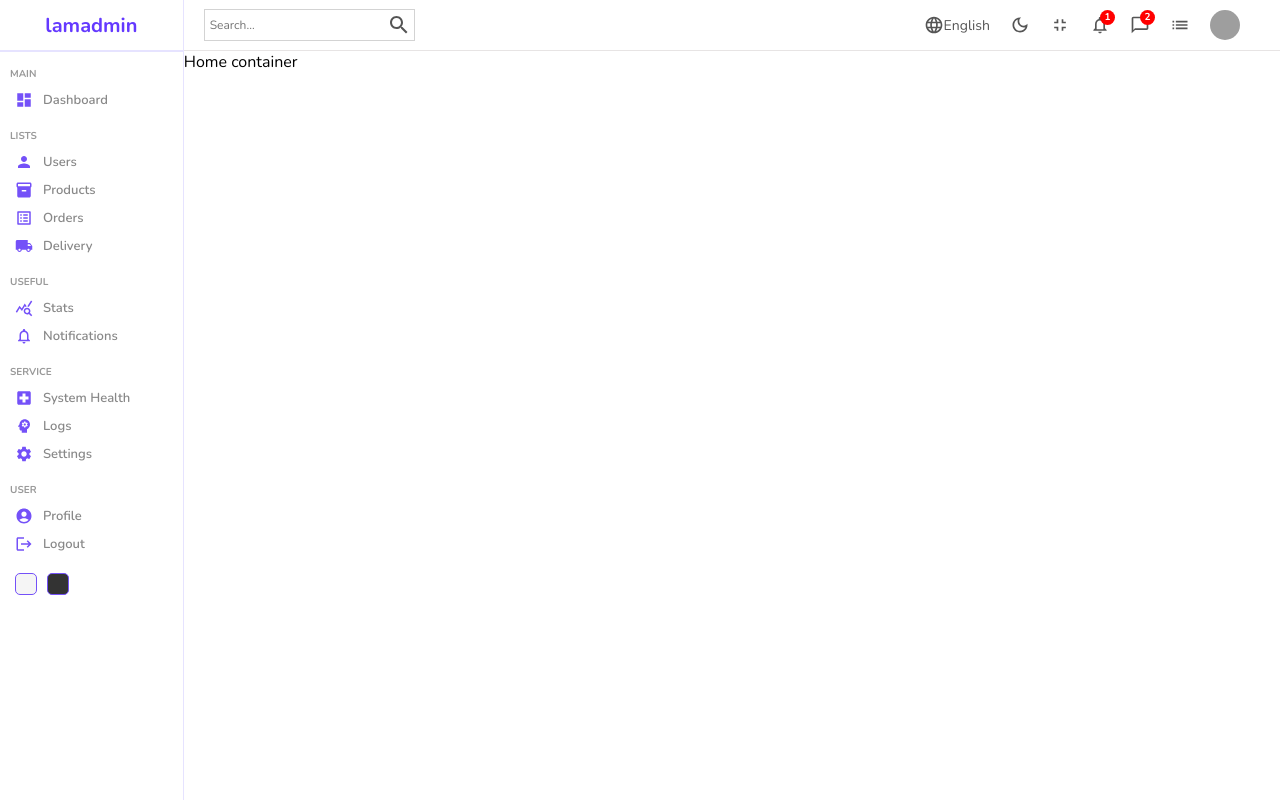
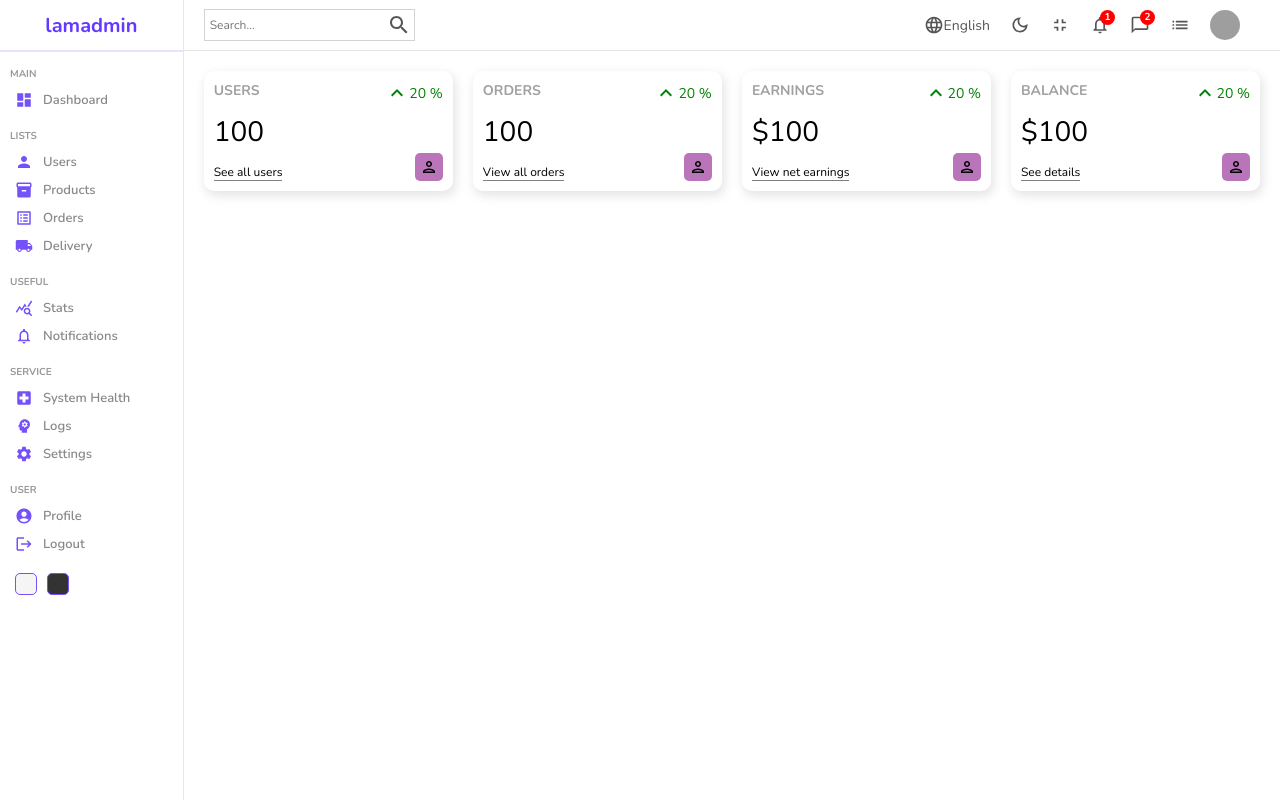
Before and after one commit to irfandayan/reactjs-admin-panel-lamadmin, a React (Create React App) app: page / in a window 1280 px wide. Built offline with nearby package versions, Linux system fonts and the light colour scheme; grey boxes are pictures that could not be loaded.

Commit message:
Add widgets

```diff
--- /dev/null
+++ b/src/components/widget/Widget.jsx
@@ -0,0 +1,75 @@
+import React from "react";
+import "./widget.scss";
+
+import KeyboardArrowUpOutlinedIcon from "@mui/icons-material/KeyboardArrowUpOutlined";
+import PersonOutlinedIcon from "@mui/icons-material/PersonOutlined";
+import AccountBalanceWalletOutlinedIcon from "@mui/icons-material/AccountBalanceWalletOutlined";
+import ShoppingCartOutlinedIcon from "@mui/icons-material/ShoppingCartOutlined";
+import MonetizationOnOutlinedIcon from "@mui/icons-material/MonetizationOnOutlined";
+
+const Widget = ({ type }) => {
+  let data;
+
+  // temp
+  const amount = 100;
+  const diff = 20;
+
+  switch (type) {
+    case "user":
+      data = {
+        title: "USERS",
+        isMoney: false,
+        link: "See all users",
+        icon: <PersonOutlinedIcon className="icon" />,
+      };
+      break;
+    case "order":
+      data = {
+        title: "ORDERS",
+        isMoney: false,
+        link: "View all orders",
+        icon: <ShoppingCartOutlinedIcon className="icon" />,
+      };
+      break;
+    case "earning":
+      data = {
+        title: "EARNINGS",
+        isMoney: true,
+        link: "View net earnings",
+        icon: <MonetizationOnOutlinedIcon className="icon" />,
+      };
+      break;
+    case "balance":
+      data = {
+        title: "BALANCE",
+        isMoney: true,
+        link: "See details",
+        icon: <AccountBalanceWalletOutlinedIcon className="icon" />,
+      };
+      break;
+    default:
+      break;
+  }
+
+  return (
+    <div className="widget">
+      <div className="left">
+        <span className="title">{data.title}</span>
+        <span className="counter">
+          {data.isMoney && "$"}
+          {amount}
+        </span>
+        <span className="link">{data.link}</span>
+      </div>
+      <div className="right">
+        <div className="percentage positive">
+          <KeyboardArrowUpOutlinedIcon />
+          {diff} %
+        </div>
+        <PersonOutlinedIcon className="icon" />
+      </div>
+    </div>
+  );
+};
+
+export default Widget;
--- /dev/null
+++ b/src/components/widget/widget.scss
@@ -0,0 +1,51 @@
+.widget {
+  display: flex;
+  flex: 1;
+  justify-content: space-between;
+  padding: 10px;
+  -webkit-box-shadow: 2px 4px 10px 1px rgba(0, 0, 0, 0.47);
+  box-shadow: 2px 4px 10px 1px rgba(201, 201, 201, 0.47);
+  border-radius: 10px;
+  height: 100px;
+
+  .left,
+  .right {
+    display: flex;
+    flex-direction: column;
+    justify-content: space-between;
+
+    .title {
+      font-weight: bold;
+      font-size: 14px;
+      color: rgb(160, 160, 160);
+    }
+
+    .counter {
+      font-size: 28px;
+      font-weight: 300;
+    }
+    .link {
+      width: max-content;
+      font-size: 12px;
+      border-bottom: 1px solid gray;
+    }
+    .percentage {
+      display: flex;
+      align-items: center;
+      font-size: 14px;
+      &.positive {
+        color: green;
+      }
+      &.negative {
+        color: red;
+      }
+    }
+    .icon {
+      font-size: 18px;
+      padding: 5px;
+      background-color: rgba(128, 0, 128, 0.541);
+      border-radius: 5px;
+      align-self: flex-end;
+    }
+  }
+}
--- a/src/pages/home/Home.jsx
+++ b/src/pages/home/Home.jsx
@@ -1,6 +1,7 @@
 import React from "react";
 import Navbar from "../../components/navbar/Navbar";
 import Sidebar from "../../components/sidebar/Sidebar";
+import Widget from "../../components/widget/Widget";
 import "./home.scss";
 
 const Home = () => {
@@ -9,7 +10,12 @@
       <Sidebar />
       <div className="homeContainer">
         <Navbar />
-        Home container
+        <div className="widgets">
+          <Widget type="user" />
+          <Widget type="order" />
+          <Widget type="earning" />
+          <Widget type="balance" />
+        </div>
       </div>
     </div>
   );
--- a/src/pages/home/home.scss
+++ b/src/pages/home/home.scss
@@ -2,5 +2,11 @@
   display: flex;
   .homeContainer {
     flex: 6;
+
+    .widgets {
+      display: flex;
+      padding: 20px;
+      gap: 20px;
+    }
   }
 }
```
